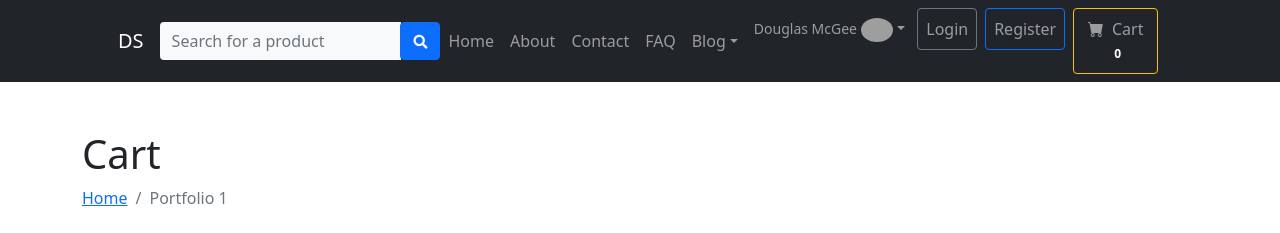
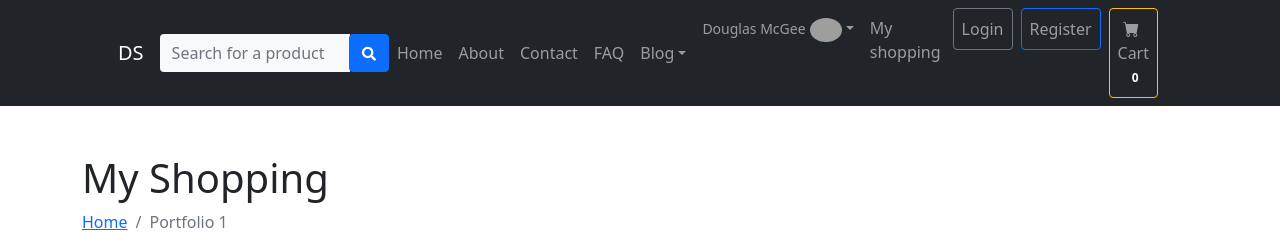
Before and after one commit to jorge-armando-navarro-flores/deviceshop, a Flask app: page /my-shopping in a window 1280 px wide. Shown: the top 233 px of the page. Run offline with Flask 2, Linux system fonts and the light colour scheme; some libraries are stand-ins or nearby versions; grey boxes are pictures that could not be loaded.

Commit message:
shopping route

```diff
--- a/templates/header.html
+++ b/templates/header.html
@@ -73,6 +73,8 @@
                         </ul>
                     </li>
 
+                    <li class="nav-item"><a class="nav-link" href="{{ url_for('my_shopping') }}">My shopping</a></li>
+
 
                     <li class="nav-item px-1 mb-1"><a class="nav-link btn btn-outline-secondary"
                                                       href="{{ url_for('login') }}">Login</a></li>
--- a/templates/my-shopping.html
+++ b/templates/my-shopping.html
@@ -3,7 +3,7 @@
     <div class="container">
         <!-- Page Heading/Breadcrumbs-->
         <h1>
-            Cart
+            My Shopping
         </h1>
         <ol class="breadcrumb mb-4">
             <li class="breadcrumb-item"><a href="index.html">Home</a></li>
```
